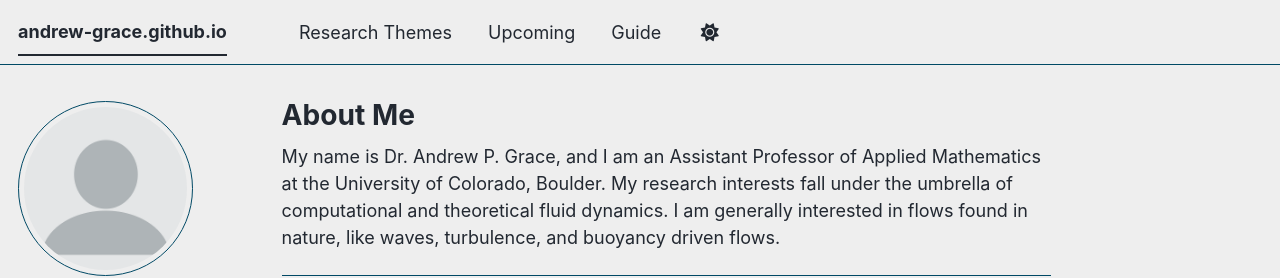
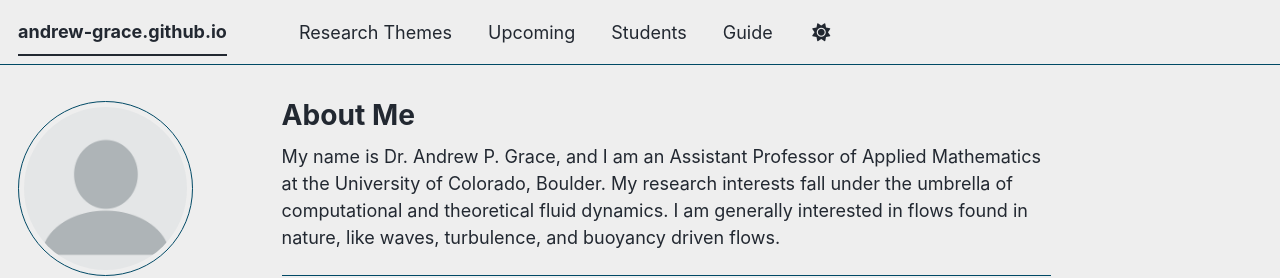
Before and after one commit to andrew-grace/andrew-grace.github.io, a Jekyll site: the page built from _pages/about.md, in a window 1280 px wide. Shown: the top 278 px of the page. Built offline with Jekyll 4.4.1, drawn with Linux system fonts in a browser that asks for light colours; some web fonts are replaced; a script bundle is joined from its source files by our own code; library files that are not in the unit come from our copies.

Commit message:
Update navigation.yml

```diff
--- a/_data/navigation.yml
+++ b/_data/navigation.yml
@@ -14,8 +14,8 @@ main:
   - title: "Upcoming"
     url: /talks/
 
-  # - title: "Teaching"
-  #   url: /teaching/
+  - title: "Students"
+    url: /teaching/
 
   # - title: "Portfolio"
   #   url: /portfolio/
```
